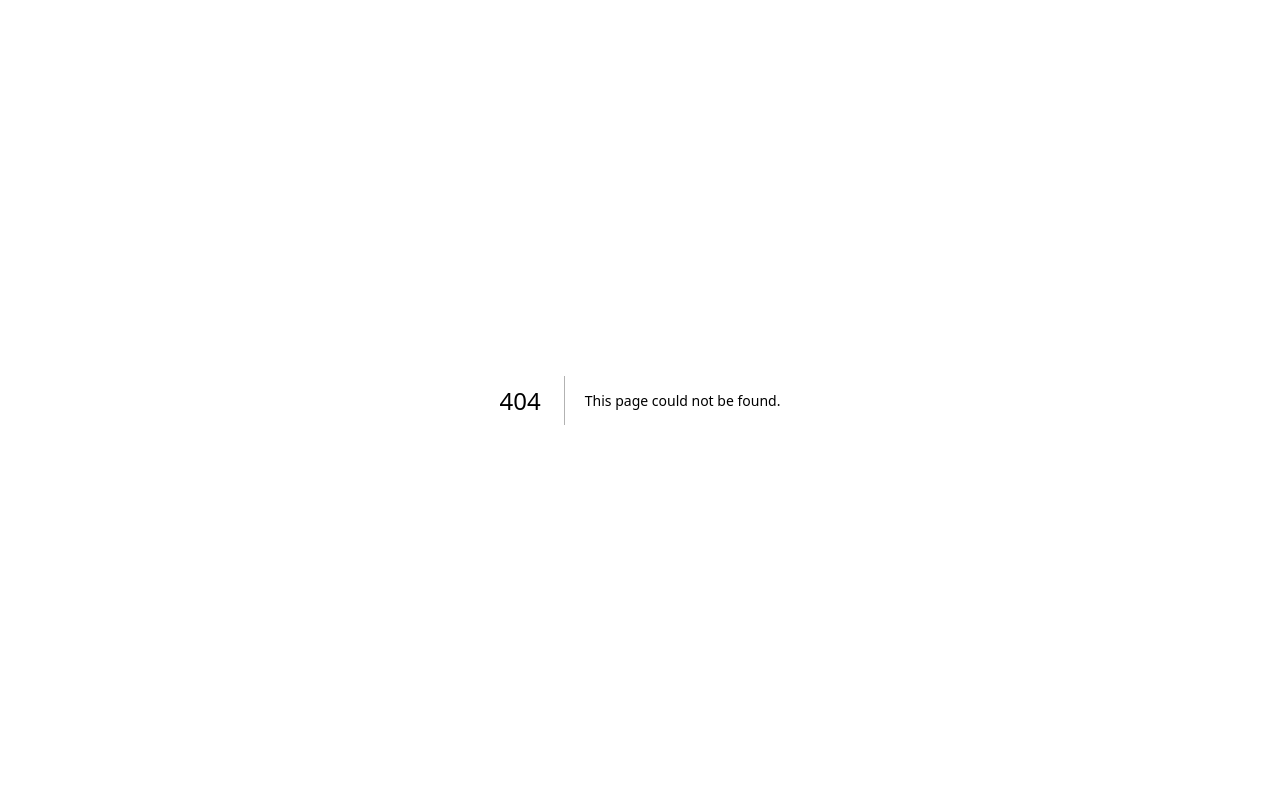
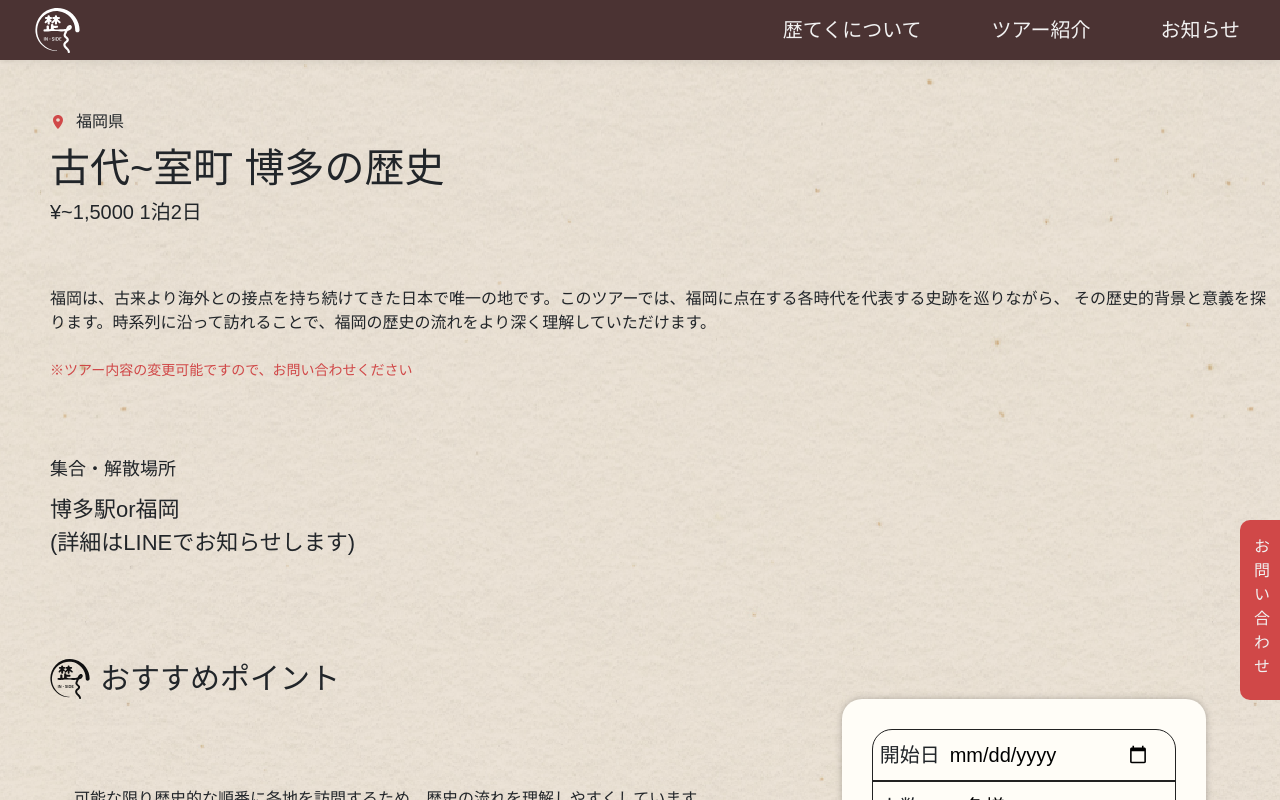
Before and after one commit to huynhnguyen1906/Reki-Teku, a Next.js app: page /tours/a in a window 1280 px wide. Before the commit this address had no page. Shown: the top 800 px of the page. Built offline with nearby package versions, Linux system fonts and the light colour scheme; a web font is replaced by a local one.

Commit message:
Refactor Tours page component to use dynamic routing for tour IDs

```diff
--- a/src/app/tours/page.tsx
+++ b/src/app/tours/[id]/page.tsx
@@ -7,7 +7,7 @@ import { FaExternalLinkAlt } from 'react-icons/fa';
 import { IoMdPin } from 'react-icons/io';
 import Link from 'next/link';
 import MainLayout from '@/components/MainLayout';
-import Schedule from '@/components/Schedule/Schedule';
+import Schedule from '@/components/Tours/Schedule';
 
 export default function Tours() {
     return (
@@ -32,12 +32,11 @@ export default function Tours() {
                             <p>(詳細はLINEでお知らせします)</p>
                         </div>
                     </div>
-                    <div className={Style.toursImg}></div>
                 </div>
 
                 <div className={Style.pointWrap}>
                     <div className={Style.contentTtl}>
-                        <Image src="images/logo-black.svg" alt="" width={40} height={40} />
+                        <Image src="/images/logo-black.svg" alt="" width={40} height={40} />
                         <h2>おすすめポイント</h2>
                     </div>
                     <div className={Style.pointContent}>
@@ -116,7 +115,7 @@ export default function Tours() {
 
                 <div className={Style.tourList}>
                     <div className={Style.contentTtl}>
-                        <Image src="images/logo-black.svg" alt="" width={40} height={40} />
+                        <Image src="/images/logo-black.svg" alt="" width={40} height={40} />
                         <h2>他のツアー</h2>
                     </div>
                     <ToursCard />
```
Also changed, not shown: src/app/news/[id]/page.tsx (renamed from src/app/news/page.tsx), src/components/Tours/Schedule.tsx (renamed from src/components/Schedule/Schedule.tsx).
